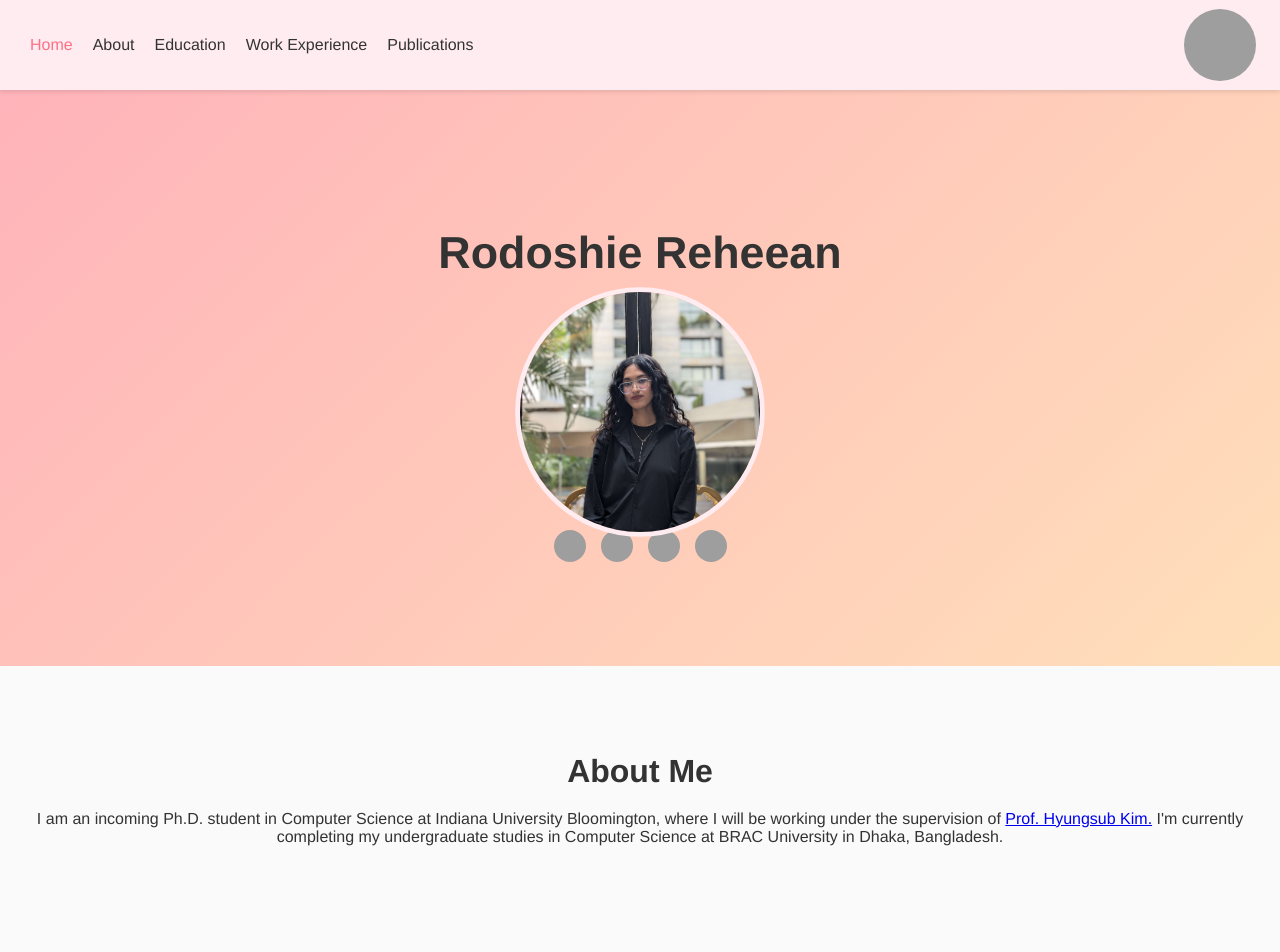
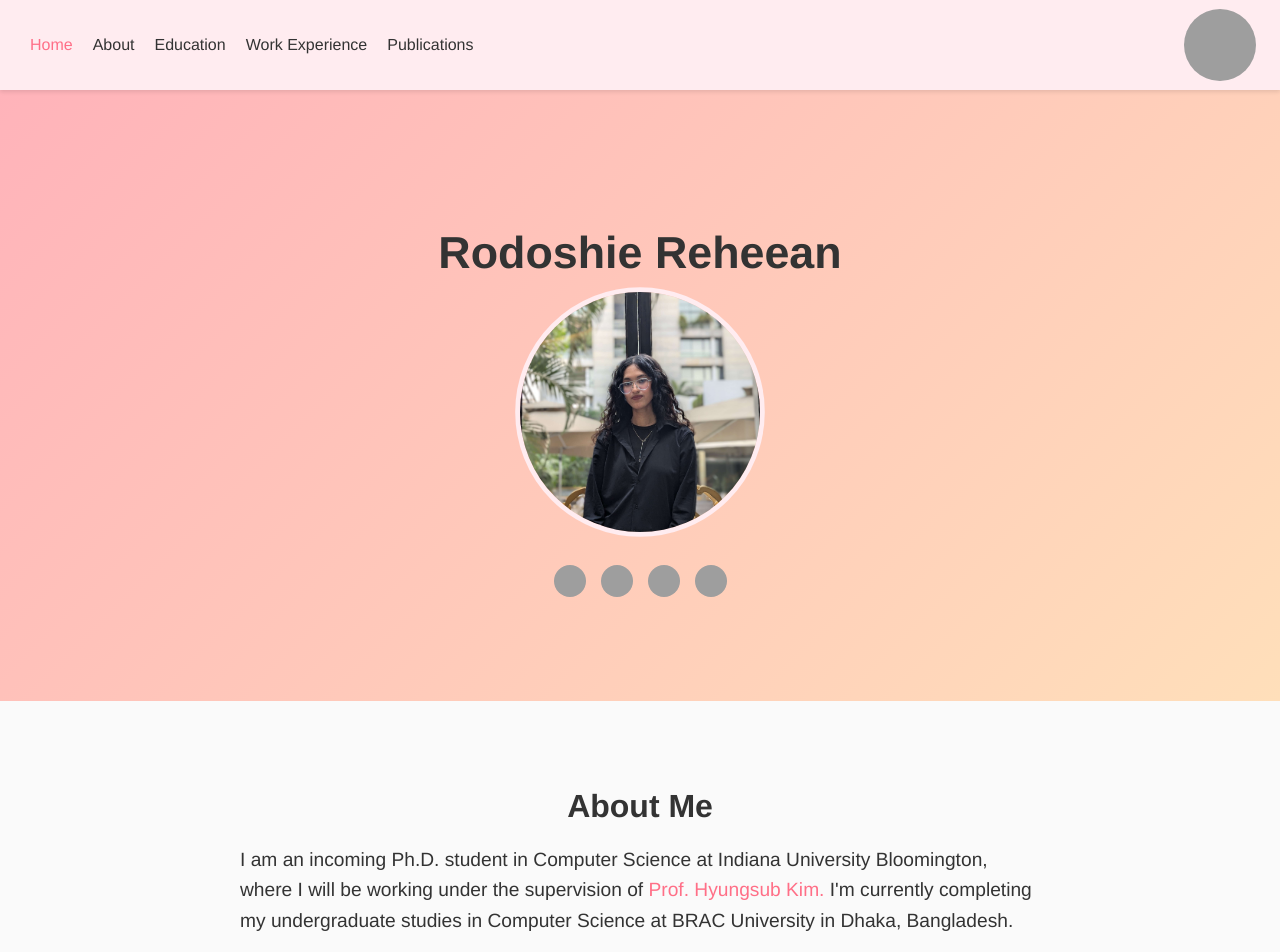
Before and after one commit to reheean/reheean.github.io, a plain HTML site: page index.html in a window 1280 px wide. Shown: the top 952 px of the page. Drawn offline with Linux system fonts and the light colour scheme; grey boxes are pictures that could not be loaded.

Commit message:
Update academic website content and style with new elements

```diff
--- a/index.html
+++ b/index.html
@@ -79,11 +79,13 @@
     <!-- About Section -->
     <section id="about">
       <h2>About Me</h2>
+      <div class="about-container">
       <p>
         I am an incoming Ph.D. student in Computer Science at Indiana University Bloomington, where I will be working under the supervision of
-        <a href="https://homes.soic.indiana.edu/hyungsub/" target="_blank" rel="noopener noreferrer" class="pink-link">Prof. Hyungsub Kim.</a>
+        <a href="https://kimhyungsub.github.io" target="_blank" rel="noopener noreferrer" class="pink-link">Prof. Hyungsub Kim.</a>
         I'm currently completing my undergraduate studies in Computer Science at BRAC University in Dhaka, Bangladesh.
       </p>
+    </div>
     </section>
 
     <!-- Education Section with Timeline Boxes -->
@@ -153,7 +155,7 @@
           Victim Perspectives
         </h3>
         <p>
-            <strong>Thesis completed, preparing for publication.</strong>
+        Thesis completed, preparing for publication.
         </p>
       </article>
     </section>
--- a/style.css
+++ b/style.css
@@ -92,11 +92,12 @@ body {
     border: 4px solid #ffecf0;
     transform: scale(1.2);
     transition: transform 0.3s;
+    margin-bottom: 20px;
   }
   .social-links {
     list-style: none;
     padding: 0;
-    margin: 10px 0 0;
+    margin: 25px 0 0;
     display: flex;
     justify-content: center;
     gap: 15px;
@@ -182,3 +183,24 @@ body {
   .animate-wave {
     animation: wave 1s ease-in-out;
   }
+
+  .pink-link {
+    color: #ff6f87;
+    text-decoration: none;
+  }
+  .pink-link:hover {
+    color: #ffb3ba;
+    text-decoration: underline;
+  }
+
+.about-container {
+    max-width: 800px; /* Creates whitespace on sides */
+    margin: 0 auto; /* Centers the content */
+    padding: 0 40px; /* Additional padding */
+  }
+
+  #about p {
+    font-size: 1.2em; /* Larger text */
+    line-height: 1.6; /* Better line spacing */
+    text-align: left; /* Left-aligned for readability */
+  }
```
